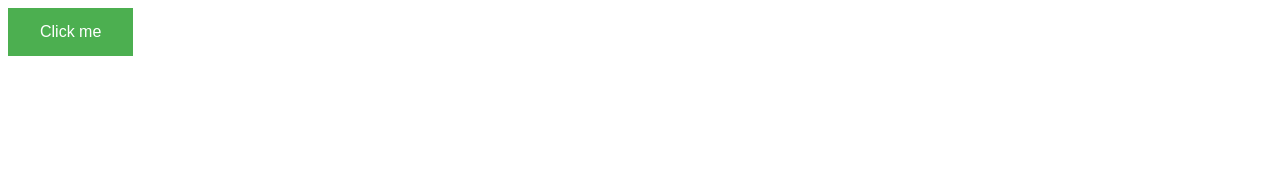
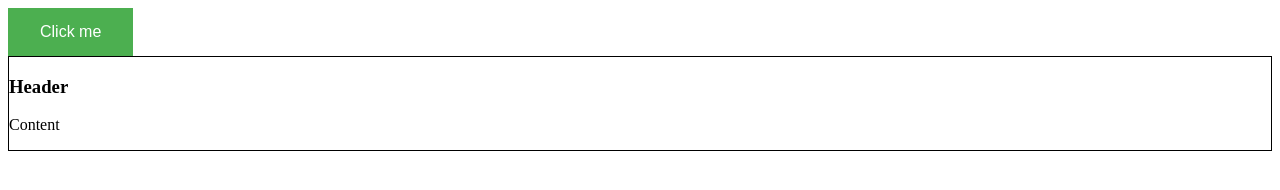
Before and after one commit to JSalomonsson/Webbtj-nst-Projekt, a plain HTML site: page projekt_html.html in a window 1280 px wide. Drawn offline with Linux system fonts and the light colour scheme.

Commit message:
Cool changes

```diff
--- a/projekt_html.html
+++ b/projekt_html.html
@@ -18,5 +18,9 @@
     </head>
         <body>
             <button class="button" onclick="main()">Click me</button>
+            <div style="border: 1px solid black; border-color: black;">
+                <h3 id="h3">Header</h3>
+                <p id="info">Content</p>
+              </div>
         </body>
 </html>
--- a/projekt_javaScript.js
+++ b/projekt_javaScript.js
@@ -31,12 +31,15 @@ async function getAppInfo(appId) {
   const response = await fetch(`https://store.steampowered.com/api/appdetails?appids=${appId}`);
   const data = await response.json();
   const appData = data[appId].data;
+  var header = document.getElementById('h3');
 
   const name = appData.name;
   const release_date = appData.release_date;
   const detailedDescription = appData.detailed_description;
   const headerImage = appData.header_image;
   const website = appData.website;
+
+  header.innerHTML = detailedDescription;
 
   console.log(name, release_date, detailedDescription, headerImage, website);
 }
```
